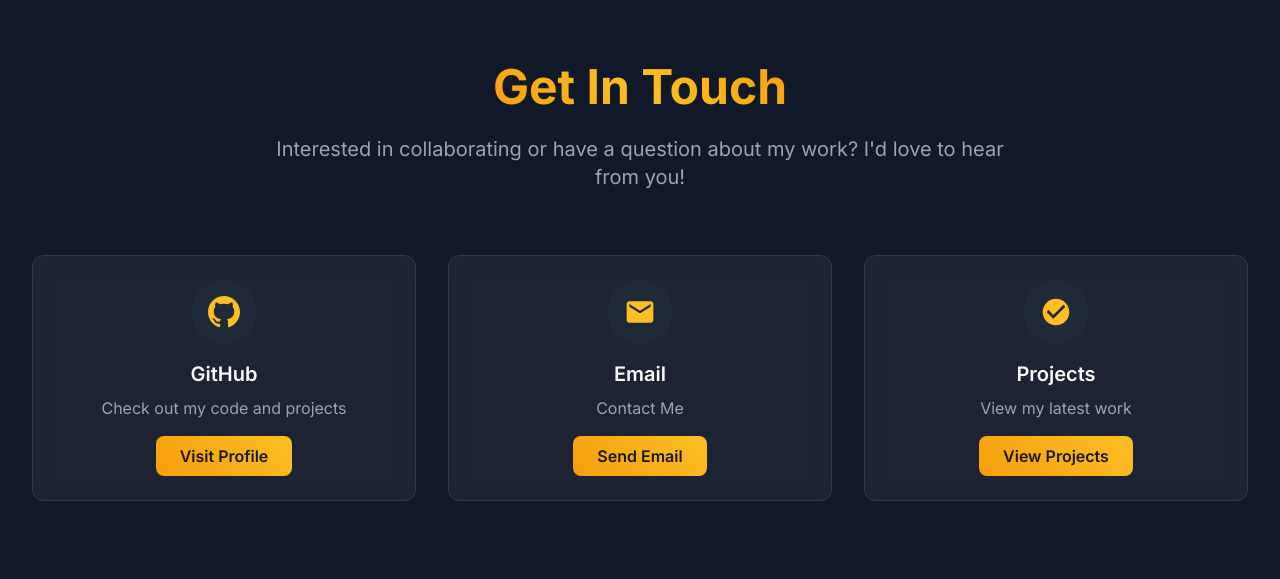
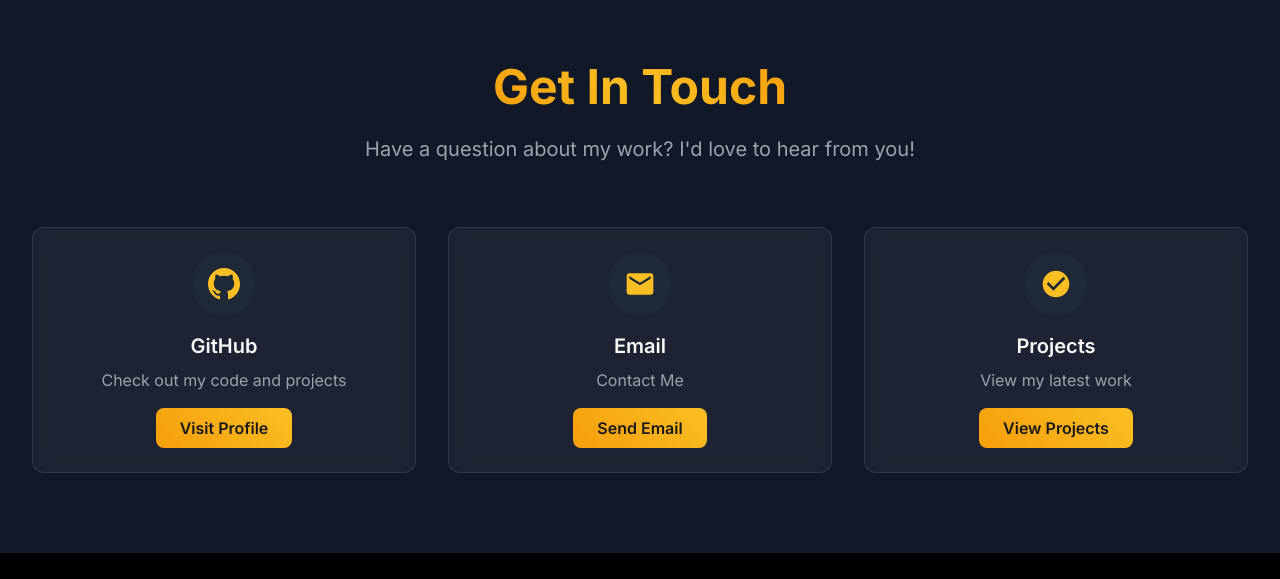
Before and after one commit to ElanMiles/Elan-Miles-Website, a plain HTML site: page about.html in a window 1280 px wide. Shown: the part 3280-3859 px from the top of the page. Drawn offline with nearby package versions, Linux system fonts and the light colour scheme.

Commit message:
Update about.html

```diff
--- a/about.html
+++ b/about.html
@@ -503,7 +503,7 @@
                     <span class="gradient-text">Get In Touch</span>
                 </h2>
                 <p class="text-xl text-gray-400 max-w-3xl mx-auto">
-                    Interested in collaborating or have a question about my work? I'd love to hear from you!
+                    Have a question about my work? I'd love to hear from you!
                 </p>
             </div>
 
```
